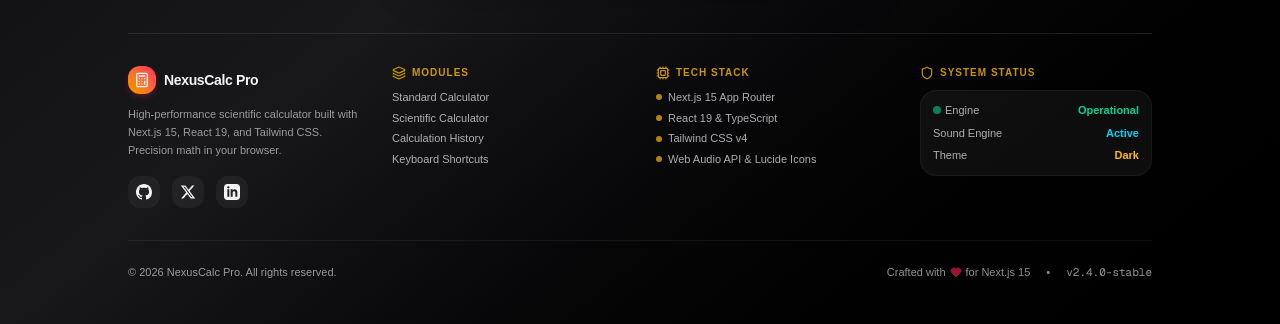
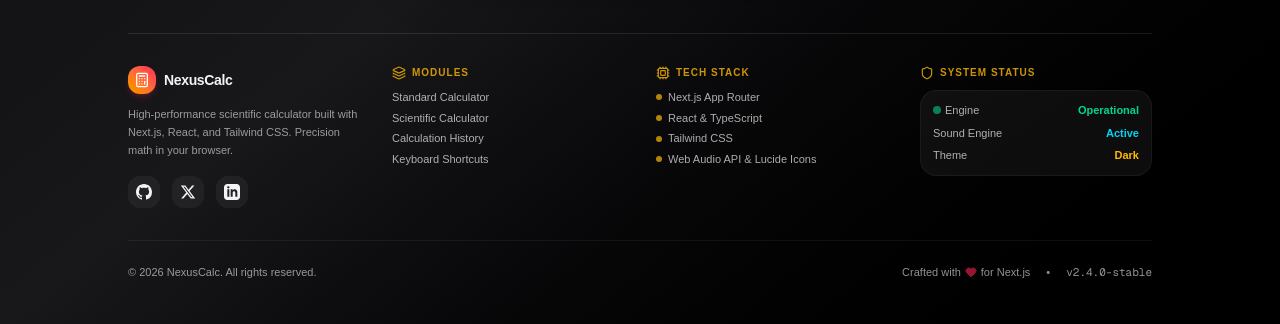
Before and after one commit to abhishek10001/calculator, a Next.js app: page / in a window 1280 px wide. Shown: the part 696-1020 px from the top of the page. Built offline with nearby package versions, Linux system fonts and the light colour scheme.

Commit message:
wip: Remove PRO tag from header, resolve React state-in-effect and prefer-const ESLint errors

```diff
--- a/src/app/page.tsx
+++ b/src/app/page.tsx
@@ -49,7 +49,7 @@ export default function CalculatorApp() {
   const [copied, setCopied] = useState<boolean>(false);
   const [helpOpen, setHelpOpen] = useState<boolean>(false);
   const [newResultFlash, setNewResultFlash] = useState<boolean>(false);
-  const [currentYear, setCurrentYear] = useState<number>(2025);
+  const [currentYear] = useState<number>(() => new Date().getFullYear());
 
   // Flags
   const [waitingForOperand, setWaitingForOperand] = useState<boolean>(false);
@@ -87,9 +87,8 @@ export default function CalculatorApp() {
     }
   }, [soundEnabled]);
 
-  // Load history & theme from localStorage & set year safely
+  // Load history & theme from localStorage on mount
   useEffect(() => {
-    setCurrentYear(new Date().getFullYear());
     const savedHistory = localStorage.getItem('calc_history');
     if (savedHistory) {
       try {
@@ -244,8 +243,8 @@ export default function CalculatorApp() {
     const inputValue = parseFloat(display);
     const parts = equation.trim().split(' ');
 
-    let leftVal = parseFloat(parts[0]);
-    let op = parts[1] || '+';
+    const leftVal = parseFloat(parts[0]);
+    const op = parts[1] || '+';
     let rightVal = inputValue;
 
     if (waitingForOperand && parts.length >= 3) {
@@ -497,7 +496,7 @@ export default function CalculatorApp() {
             <h1 className="text-xl font-bold tracking-tight flex items-center gap-1.5">
               NexusCalc
             </h1>
-            <p className="text-xs opacity-60 hidden sm:block">Advanced Next.js 15 Calculator &amp; Scientific Studio</p>
+            <p className="text-xs opacity-60 hidden sm:block">Advanced Next.js Calculator &amp; Scientific Studio</p>
           </div>
         </div>
 
@@ -784,7 +783,7 @@ export default function CalculatorApp() {
               <div>
                 <h4 className="font-bold text-amber-400 mb-1.5 uppercase tracking-wider text-[10px]">Features</h4>
                 <p className="leading-relaxed opacity-80">
-                  NexusCalc Pro features a fully integrated scientific mode, angle mode toggle (DEG/RAD), audio feedback clicks, persistent history drawer, and customizable glassmorphism themes.
+                  NexusCalc features a fully integrated scientific mode, angle mode toggle (DEG/RAD), audio feedback clicks, persistent history drawer, and customizable glassmorphism themes.
                 </p>
               </div>
             </div>
@@ -810,10 +809,10 @@ export default function CalculatorApp() {
               <div className="p-1.5 rounded-xl bg-gradient-to-tr from-amber-500 to-rose-500 text-white shadow-md shadow-rose-500/20">
                 <CalcIcon className="w-4 h-4" />
               </div>
-              <span className="font-bold text-sm tracking-tight">NexusCalc Pro</span>
+              <span className="font-bold text-sm tracking-tight">NexusCalc</span>
             </div>
             <p className="opacity-60 text-[11px] leading-relaxed">
-              High-performance scientific calculator built with Next.js 15, React 19, and Tailwind CSS. Precision math in your browser.
+              High-performance scientific calculator built with Next.js, React, and Tailwind CSS. Precision math in your browser.
             </p>
             <div className="flex items-center gap-3 pt-1">
               <a
@@ -871,9 +870,9 @@ export default function CalculatorApp() {
               <Cpu className="w-3.5 h-3.5" /> Tech Stack
             </h4>
             <ul className="space-y-1.5 opacity-70 text-[11px]">
-              <li className="flex items-center gap-1.5"><span className="w-1.5 h-1.5 rounded-full bg-amber-400" /> Next.js 15 App Router</li>
-              <li className="flex items-center gap-1.5"><span className="w-1.5 h-1.5 rounded-full bg-amber-400" /> React 19 &amp; TypeScript</li>
-              <li className="flex items-center gap-1.5"><span className="w-1.5 h-1.5 rounded-full bg-amber-400" /> Tailwind CSS v4</li>
+              <li className="flex items-center gap-1.5"><span className="w-1.5 h-1.5 rounded-full bg-amber-400" /> Next.js App Router</li>
+              <li className="flex items-center gap-1.5"><span className="w-1.5 h-1.5 rounded-full bg-amber-400" /> React &amp; TypeScript</li>
+              <li className="flex items-center gap-1.5"><span className="w-1.5 h-1.5 rounded-full bg-amber-400" /> Tailwind CSS</li>
               <li className="flex items-center gap-1.5"><span className="w-1.5 h-1.5 rounded-full bg-amber-400" /> Web Audio API &amp; Lucide Icons</li>
             </ul>
           </div>
@@ -902,10 +901,10 @@ export default function CalculatorApp() {
 
         {/* Bottom copyright & credits bar */}
         <div className="pt-6 border-t border-white/10 flex flex-col sm:flex-row items-center justify-between gap-4 text-[11px] opacity-60">
-          <p>© {currentYear} NexusCalc Pro. All rights reserved.</p>
+          <p>© {currentYear} NexusCalc. All rights reserved.</p>
           <div className="flex items-center gap-4">
             <span className="flex items-center gap-1">
-              Crafted with <Heart className="w-3 h-3 text-rose-500 fill-rose-500 inline" /> for Next.js 15
+              Crafted with <Heart className="w-3 h-3 text-rose-500 fill-rose-500 inline" /> for Next.js
             </span>
             <span>•</span>
             <span className="font-mono">v2.4.0-stable</span>
```
